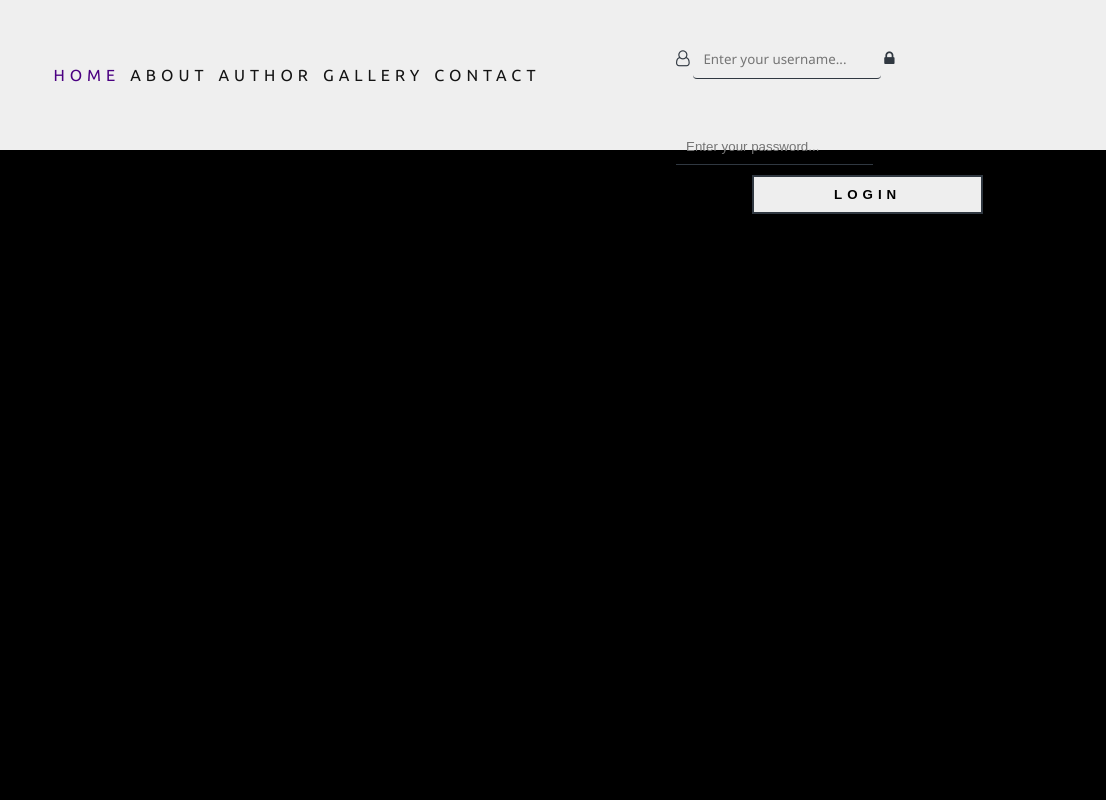
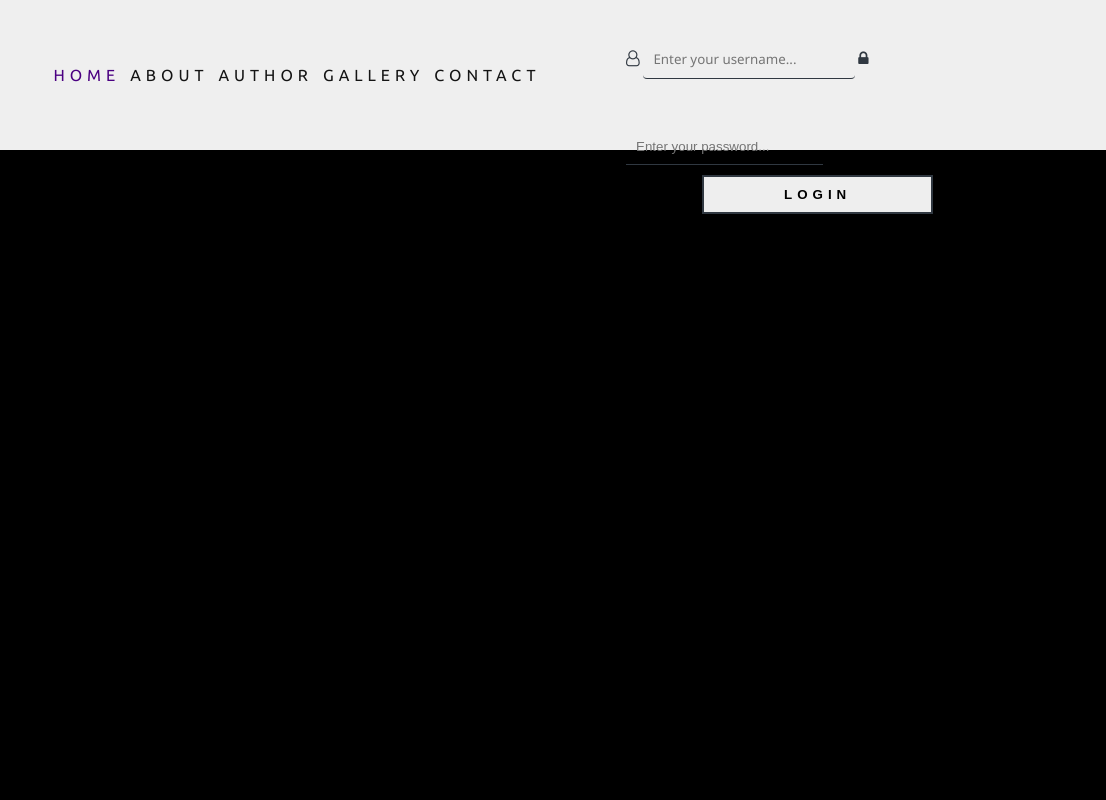
Before and after one commit to Uros21/uros21.github.io, a plain HTML site: page index.html in a window 1280 px wide. Shown: the top 800 px of the page, 174-1280 px from the left. Drawn offline with nearby package versions, Linux system fonts and the light colour scheme.

Commit message:
Update style.css

```diff
--- a/css/style.css
+++ b/css/style.css
@@ -78,7 +78,7 @@ nav ul li a:hover {
 }
 
 #login {
-  width: 390px;
+  width: 440px;
   height: 150px;
   float: right;
 }
```
